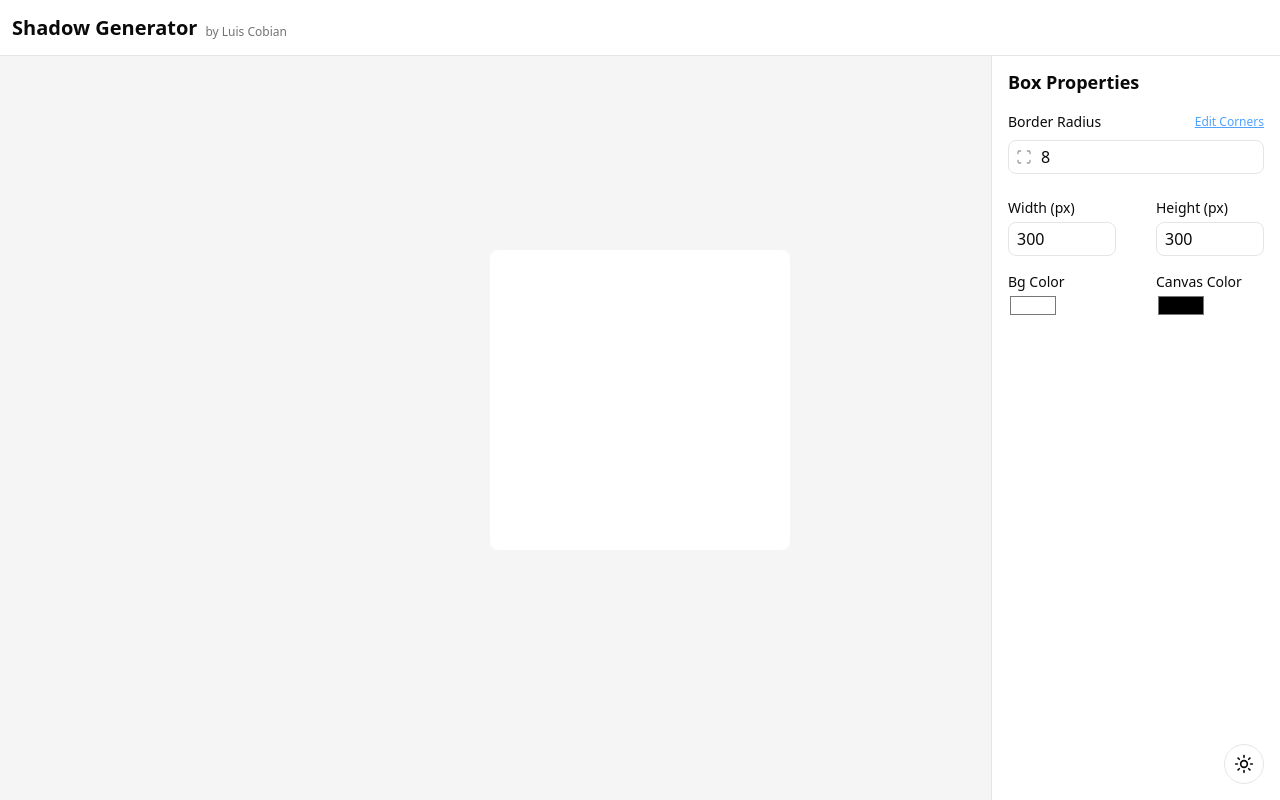
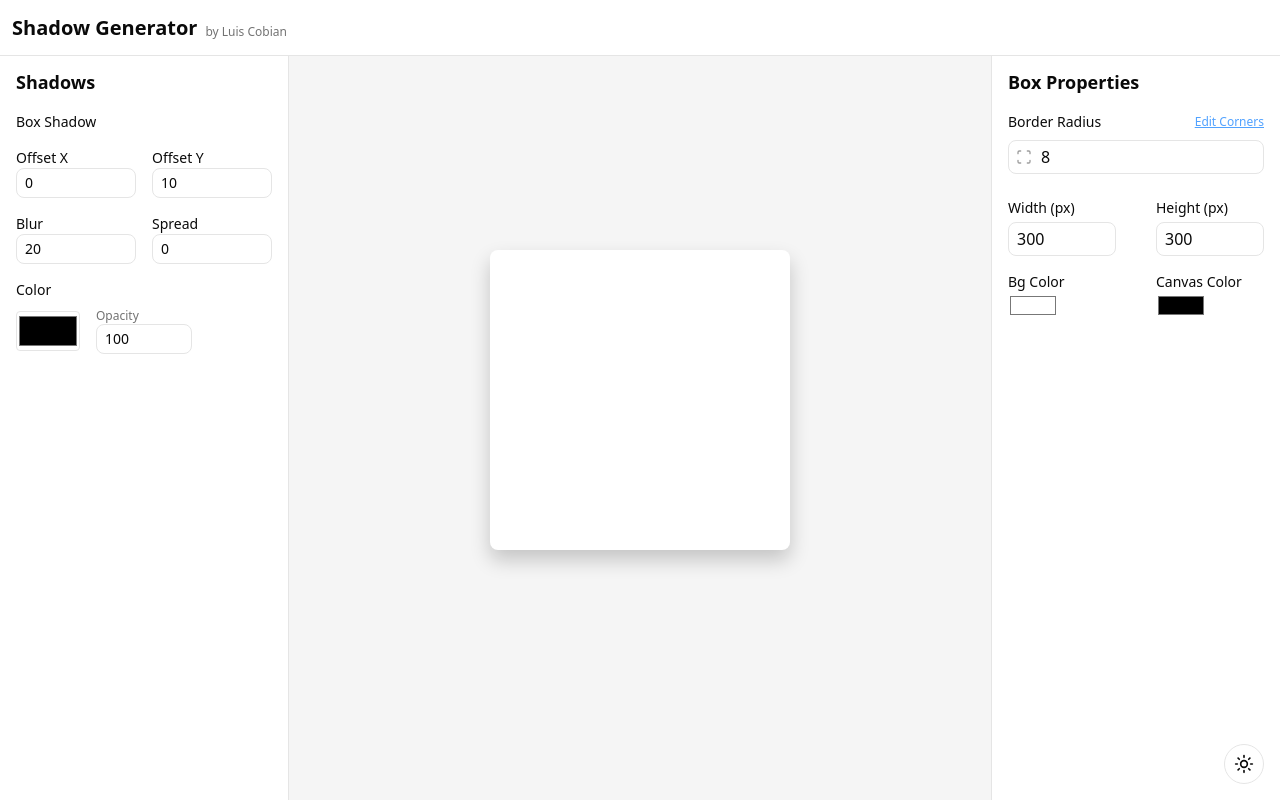
Before and after one commit to IsluCobian/shadows, a Next.js app: page / in a window 1280 px wide. Built offline with nearby package versions, Linux system fonts and the light colour scheme.

Commit message:
feat: add shadow controls and update box styles for dynamic shadow effects

```diff
--- a/src/app/page.tsx
+++ b/src/app/page.tsx
@@ -2,6 +2,8 @@
 import BoxControls from "@/components/BoxControls"
 import EditableBox from "@/components/EditableBox"
 import Header from "@/components/Header"
+import { Shadow } from "@/components/ShadowControls"
+import ShadowSection from "@/components/ShadowSection"
 import { useState } from "react"
 
 export default function Home() {
@@ -15,7 +17,16 @@ export default function Home() {
       bottomRight: 8,
       bottomLeft: 8,
     },
+    boxShadow: "0 4px 30px rgba(0, 0, 0, 0.1)",
     canvasColor: "var(--muted)",
+  })
+
+  const [shadow, setShadow] = useState<Shadow>({
+    offsetX: 0,
+    offsetY: 10,
+    blur: 20,
+    spread: 0,
+    color: "rgba(0, 0, 0, 0.2)",
   })
   return (
     <div
@@ -25,7 +36,10 @@ export default function Home() {
       <Header />
       <div className="flex w-full flex-col items-center justify-center gap-4 md:flex-row">
         <div className="flex flex-1 items-center justify-center">
-          <EditableBox styles={boxStyles} />
+          <EditableBox styles={{ ...boxStyles, shadow }} />
+        </div>
+        <div className="bg-card flex w-full justify-center p-6 md:absolute md:inset-y-0 md:left-0 md:mt-14 md:w-auto md:border-r md:p-3 md:px-4">
+          <ShadowSection shadow={shadow} setShadow={setShadow} />
         </div>
         <div className="bg-card flex w-full justify-center p-6 md:absolute md:inset-y-0 md:right-0 md:mt-14 md:w-auto md:border-l md:p-3 md:px-4">
           <BoxControls styles={boxStyles} setStyles={setBoxStyles} />
--- a/src/components/BoxControls.tsx
+++ b/src/components/BoxControls.tsx
@@ -22,6 +22,7 @@ interface BoxControlsProps {
         bottomRight: number
         bottomLeft: number
       }
+      boxShadow: string
       width: number
       height: number
       backgroundColor: string
--- a/src/components/EditableBox.tsx
+++ b/src/components/EditableBox.tsx
@@ -1,3 +1,5 @@
+import { Shadow } from "./ShadowControls"
+
 interface EditableBoxProps {
   styles: {
     borderRadius: {
@@ -9,11 +11,13 @@ interface EditableBoxProps {
     width: number
     height: number
     backgroundColor: string
+    shadow: Shadow
   }
   classname?: string
 }
 
 export default function EditableBox({ styles }: EditableBoxProps) {
+  const boxShadow = `${styles.shadow.offsetX}px ${styles.shadow.offsetY}px ${styles.shadow.blur}px ${styles.shadow.spread}px ${styles.shadow.color}`
   return (
     <div
       style={{
@@ -24,6 +28,7 @@ export default function EditableBox({ styles }: EditableBoxProps) {
         width: styles.width,
         height: styles.height,
         backgroundColor: styles.backgroundColor,
+        boxShadow: boxShadow,
         padding: 12,
       }}
     />
--- /dev/null
+++ b/src/components/ShadowControls.tsx
@@ -0,0 +1,113 @@
+import React from "react"
+import DraggableInput from "./DraggableInput"
+
+export type Shadow = {
+  offsetX: number
+  offsetY: number
+  blur: number
+  spread: number
+  color: string
+}
+
+type Props = {
+  value: Shadow
+  onChange: (val: Shadow) => void
+}
+
+export default function ShadowControl({ value, onChange }: Props) {
+  const update = (key: keyof Shadow, val: number | string) => {
+    onChange({ ...value, [key]: val })
+  }
+
+  function getAlpha(hex: string): number {
+    if (hex.length === 9) {
+      return Math.round((parseInt(hex.slice(7, 9), 16) / 255) * 100)
+    }
+    return 100
+  }
+
+  function setAlpha(hex: string, alpha: number): string {
+    const a = Math.round((alpha / 100) * 255)
+      .toString(16)
+      .padStart(2, "0")
+    if (hex.length === 9) return hex.slice(0, 7) + a
+    return hex + a
+  }
+
+  return (
+    <div className="flex flex-col gap-4">
+      <label className="text-sm font-medium">Box Shadow</label>
+
+      <div className="grid grid-cols-2 gap-4">
+        <div className="flex flex-col text-sm">
+          <span>Offset X</span>
+          <DraggableInput
+            value={value.offsetX}
+            onChange={(v) => update("offsetX", v)}
+            className="w-full rounded-md border px-2 py-1"
+            min={-200}
+            max={200}
+          />
+        </div>
+
+        <div className="flex flex-col text-sm">
+          <span>Offset Y</span>
+          <DraggableInput
+            value={value.offsetY}
+            onChange={(v) => update("offsetY", v)}
+            className="w-full rounded-md border px-2 py-1"
+            min={-200}
+            max={200}
+          />
+        </div>
+
+        <div className="flex flex-col text-sm">
+          <span>Blur</span>
+          <DraggableInput
+            value={value.blur}
+            onChange={(v) => update("blur", v)}
+            className="w-full rounded-md border px-2 py-1"
+            min={0}
+            max={200}
+          />
+        </div>
+
+        <div className="flex flex-col text-sm">
+          <span>Spread</span>
+          <DraggableInput
+            value={value.spread}
+            onChange={(v) => update("spread", v)}
+            className="w-full rounded-md border px-2 py-1"
+            min={-100}
+            max={100}
+          />
+        </div>
+      </div>
+
+      <div className="flex flex-col gap-2 text-sm">
+        <span>Color</span>
+        <div className="flex items-center gap-4">
+          <input
+            type="color"
+            value={value.color}
+            onChange={(e) => update("color", e.target.value)}
+            className="h-10 w-16 cursor-pointer rounded border"
+          />
+
+          <div className="flex flex-col">
+            <span className="text-muted-foreground text-xs">Opacity</span>
+            <DraggableInput
+              value={getAlpha(value.color)}
+              onChange={(alpha) =>
+                update("color", setAlpha(value.color, alpha))
+              }
+              min={0}
+              max={100}
+              className="w-24 rounded-md border px-2 py-1"
+            />
+          </div>
+        </div>
+      </div>
+    </div>
+  )
+}
--- /dev/null
+++ b/src/components/ShadowSection.tsx
@@ -0,0 +1,18 @@
+import ShadowControl, { Shadow } from "./ShadowControls"
+
+interface ShadowSectionProps {
+  shadow: Shadow
+  setShadow: (shadow: Shadow) => void
+}
+
+export default function ShadowSection({
+  shadow,
+  setShadow,
+}: ShadowSectionProps) {
+  return (
+    <div className="flex w-64 flex-col gap-4">
+      <h3 className="text-lg font-bold">Shadows</h3>
+      <ShadowControl value={shadow} onChange={setShadow} />
+    </div>
+  )
+}
```
